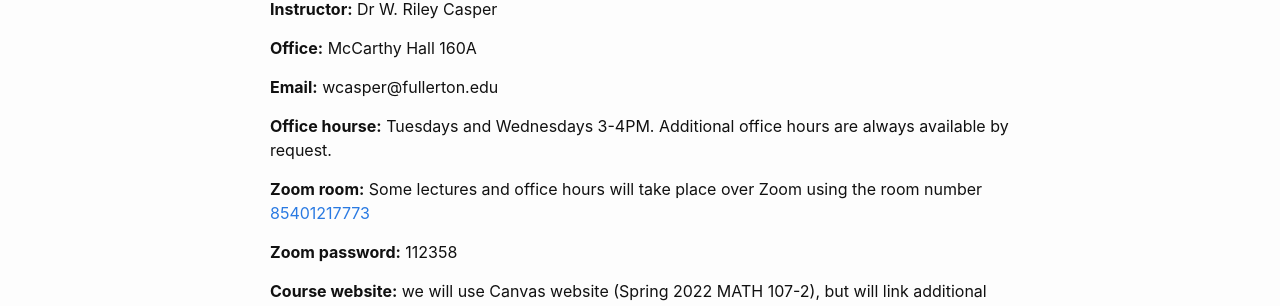
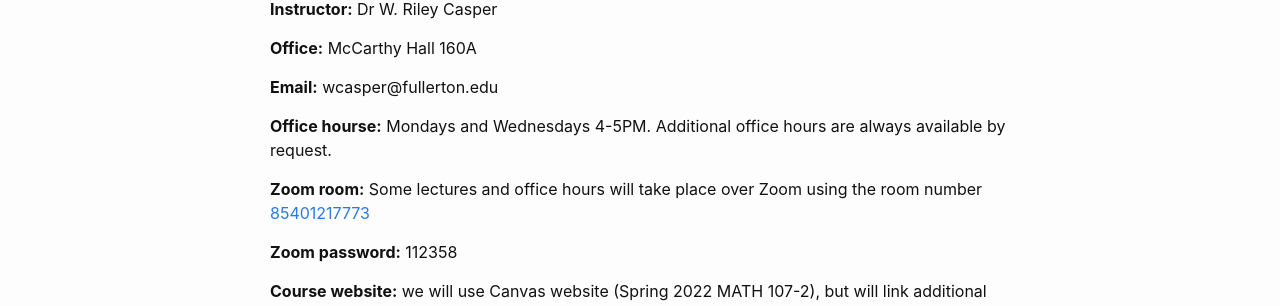
Before and after one commit to wcasper/math107spring2022, a Jekyll site: the page built from extras/syllabus.md, in a window 1280 px wide and 900 px high. Shown: the part 318-624 px from the top of the window. Built offline with Jekyll 4.4.1, drawn with Linux system fonts in a browser that asks for light colours.

Commit message:
added office hours

```diff
--- a/extras/syllabus.md
+++ b/extras/syllabus.md
@@ -11,7 +11,7 @@ permalink: /extras/syllabus
 
 **Email:** wcasper@fullerton.edu
 
-**Office hourse:** Tuesdays and Wednesdays 3-4PM.  Additional office hours are always available by request.
+**Office hourse:** Mondays and Wednesdays 4-5PM.  Additional office hours are always available by request.
 
 **Zoom room:**  Some lectures and office hours will take place over Zoom using the room number [85401217773](https://fullerton.zoom.us/j/85401217773?pwd=TFdpNTZnVUREV0dVbEx5dWJOMDVQQT09)
 
```
